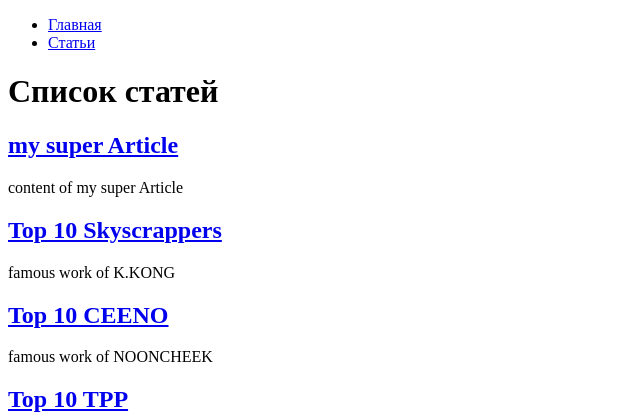
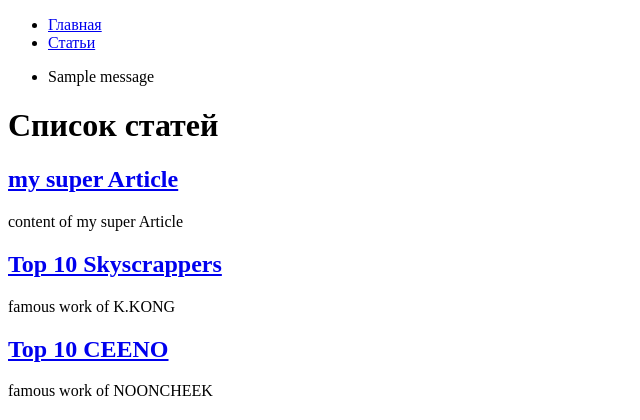
Before and after one commit to Nazarinh0/hexlet-django-blog, a Django app: page /article/ in a window 1280 px wide. Shown: the top 420 px of the page, without its empty margins (0-640 px from the left). Run offline with Django 4.2, Linux system fonts and the light colour scheme; data comes from the database, SQL or seed files in the repository; one stand-in notice (Sample message) is shown.

Commit message:
update index.html template in article app

```diff
--- a/hexlet_django_blog/article/templates/article/index.html
+++ b/hexlet_django_blog/article/templates/article/index.html
@@ -1,9 +1,17 @@
 {% extends "base.html" %}
 
 {% block content %}
+    {% if messages %}
+        <ul class="messages">
+            {% for message in messages %}
+                <li{% if message.tags %} class="{{ message.tags }}"{% endif %}>{{ message }}</li>
+            {% endfor %}
+        </ul>
+    {% endif %}
     <h1>Список статей</h1>
     {% for article in articles %}
         <h2><a href="{% url 'article' id=article.id %}"> {{ article.name }}</a></h2>
         <div>{{ article.body|slice:":200" }}</div>
     {% endfor %}
+
 {% endblock %}
```
